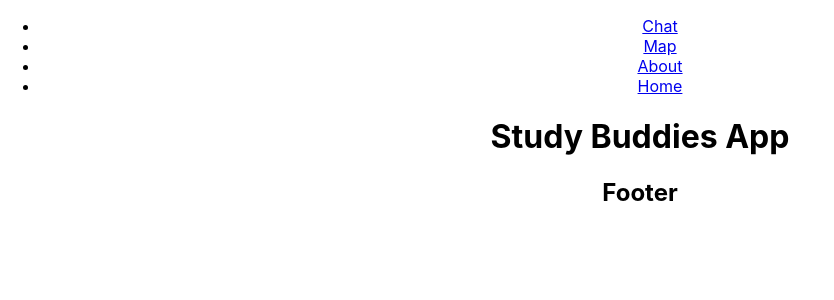
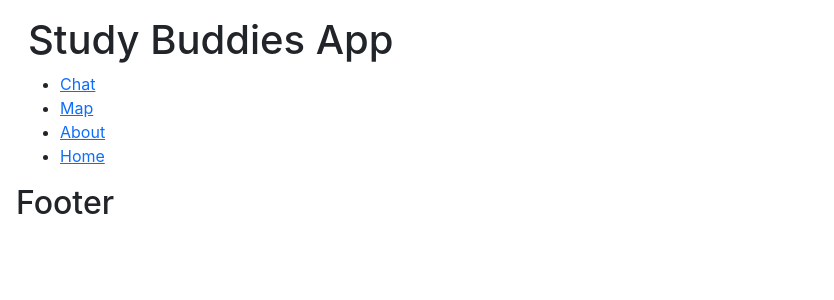
Before and after one commit to corbinjensen/study-buddies, a React (Create React App) app in the folder my-app/: page / in a window 1280 px wide. Shown: the top 300 px of the page, without its empty margins (0-834 px from the left). Built offline with nearby package versions, Linux system fonts and the light colour scheme.

Commit message:
Implemented Bootstrap with CDN link, installed bootstrap icons

```diff
--- a/my-app/package.json
+++ b/my-app/package.json
@@ -7,6 +7,7 @@
     "@testing-library/react": "^12.1.2",
     "@testing-library/user-event": "^13.5.0",
     "bootstrap": "^5.1.3",
+    "bootstrap-icons": "^1.7.2",
     "react": "^17.0.2",
     "react-bootstrap": "^2.1.1",
     "react-dom": "^17.0.2",
--- a/my-app/src/App.js
+++ b/my-app/src/App.js
@@ -1,12 +1,11 @@
-import logo from './logo.svg';
 import './App.css';
-import {Link, Outlet} from "react-router-dom";
+import {Outlet} from "react-router-dom";
 import Header from './components/Header';
 import Footer from './components/Footer';
 
 function App() {
   return (
-    <div className="App">
+    <div className="p-3">
       <Header />
       <Outlet />
       <Footer />
--- a/my-app/src/components/Header.js
+++ b/my-app/src/components/Header.js
@@ -3,8 +3,8 @@
 
 const Header = () => (
 
-
-            <header className="">
+            <header className="container-fluid">
+                <h1>Study Buddies App</h1>
                 <nav>
                     <ul>
                         <li><Link to="/chat">Chat</Link></li>
@@ -13,10 +13,7 @@
                         <li><Link to="/">Home</Link></li>
                     </ul>
                 </nav>
-            <h1>Study Buddies App</h1>
             </header>
-
-
 )
 
 export default Header;
--- a/my-app/src/index.js
+++ b/my-app/src/index.js
@@ -1,4 +1,5 @@
 import React from 'react';
+import 'bootstrap/dist/css/bootstrap.min.css';
 import ReactDOM from 'react-dom';
 import {
   BrowserRouter,
@@ -11,9 +12,13 @@
 import About from "./pages/About";
 import Chat from "./pages/Chat";
 import Map from "./pages/Map";
-import Header from './components/Header';
-import Footer from './components/Footer';
 import NotFound from './pages/NotFound';
+<link
+  rel="stylesheet"
+  href="https://cdn.jsdelivr.net/npm/bootstrap@5.1.3/dist/css/bootstrap.min.css"
+  integrity="sha384-1BmE4kWBq78iYhFldvKuhfTAU6auU8tT94WrHftjDbrCEXSU1oBoqyl2QvZ6jIW3"
+  crossorigin="anonymous"
+/>
 
 ReactDOM.render(
   <React.StrictMode>
```
Also changed, not shown: 1 other file (tests, documents, lock files or other folders). Lines whose indentation alone changed are shown as unchanged.
